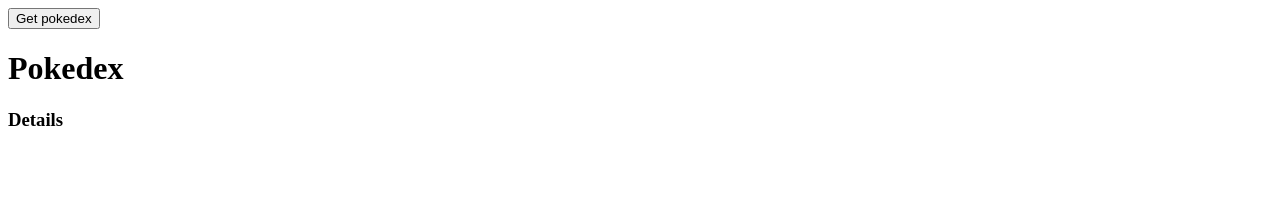
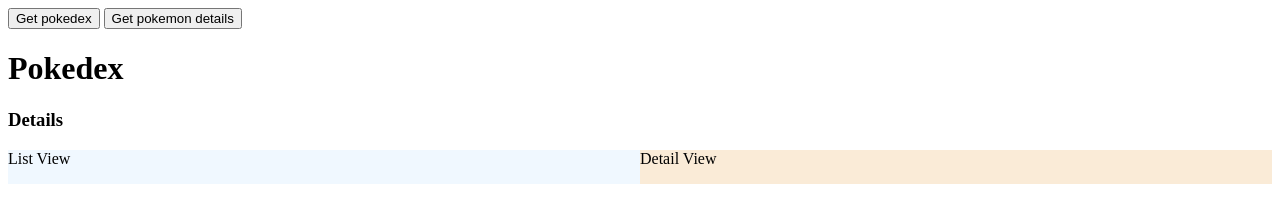
Before and after one commit to jebasile/pokedex, a plain HTML site: page html/pokedex.html in a window 1280 px wide. Drawn offline with nearby package versions, Linux system fonts and the light colour scheme.

Commit message:
Update html

```diff
--- a/html/pokedex.html
+++ b/html/pokedex.html
@@ -26,7 +26,7 @@
             }
             text += "</ul>";
             console.log(text);
-            var x = document.getElementById( 'theData' );
+            var x = document.getElementById( 'theDataLeft' );
             x.innerHTML = text;
             //x.innerHTML = response.data.properties.periods[0].name + ": " + response.data.properties.periods[0].detailedForecast;
         } catch (error) {
@@ -34,8 +34,28 @@
 	    }
 	}
 
-       //getWeather();
-       // console.log( "---%o", weatherInfo )
+	async function getPokemonDetails() {
+	    try {
+            console.log("Got here 3");
+            const response = await axios.get( URL002 );
+    		console.log( "%o", response.data);
+
+            let text = "<ul>";
+            text += "<li>" + "Id:" + response.data.id + "</li>";
+            text += "<li>" + "Name:" + response.data.name + "</li>";
+            let itemLen = response.data.types.length;
+            for (let i = 0; i < itemLen; i++) {
+                text += "<li>" + "Types:" + response.data.types[i] + "</li>";
+            }
+            text += "</ul>";
+            console.log(text);
+            var x = document.getElementById( 'theDataRight' );
+            x.innerHTML = text;
+        } catch (error) {
+		    console.error(error);
+	    }
+	}
+
 
     </script>
 
@@ -47,12 +67,33 @@
 
 <body>
     <button type="button" onclick="getPokedex()">Get pokedex</button>
+    <button type="button" onclick="getPokemonDetails()">Get pokemon details</button>
 
     <h1>Pokedex</h1>
         <h3>Details</h3>
         <p id=theData> </p>
-        <p id=theData2> </p>
-        <p id=theData3> </p>
-</body>
+
+        <div class="container" style="display: flex;">
+            <div style="width: 50%; background: aliceblue;">
+                List View
+                <p id=theDataLeft> </p>
+            </div>
+            <div style="flex-grow: 1; background: antiquewhite;">
+                Detail View
+                <p id=theDataRight> </p>
+            </div>
+        </div>
+
+        <!-- <div style="width: 100%;">
+            <div style="width: 50%; height: 100px; float: left; background: aliceblue;">
+                List View
+                <p id=theDataLeft> </p>
+            </div>
+            <div style="margin-left: 50%; height: 100px; background: antiquewhite;">
+                Detail View
+                <p id=theDataRight> </p>
+            </div>
+        </div> -->
+    </body>
 
 </html>
```
